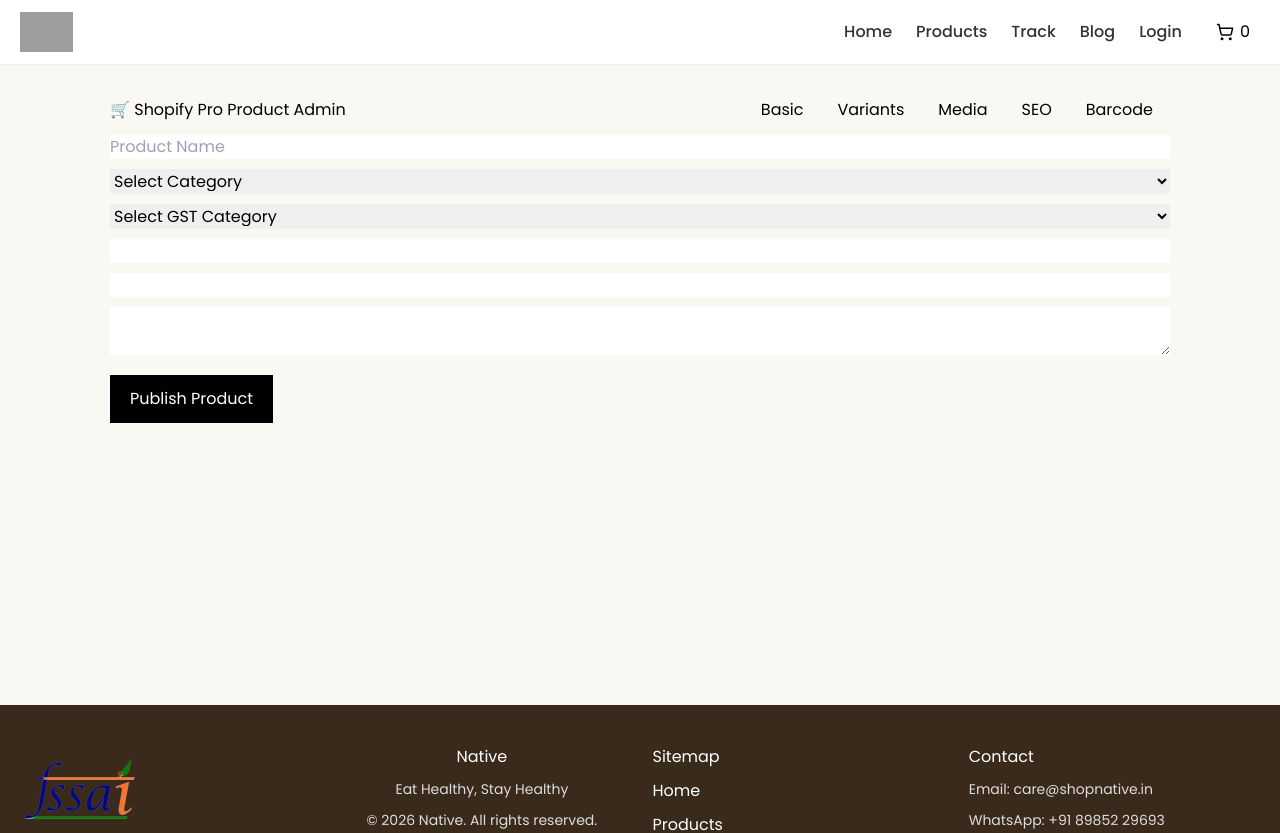
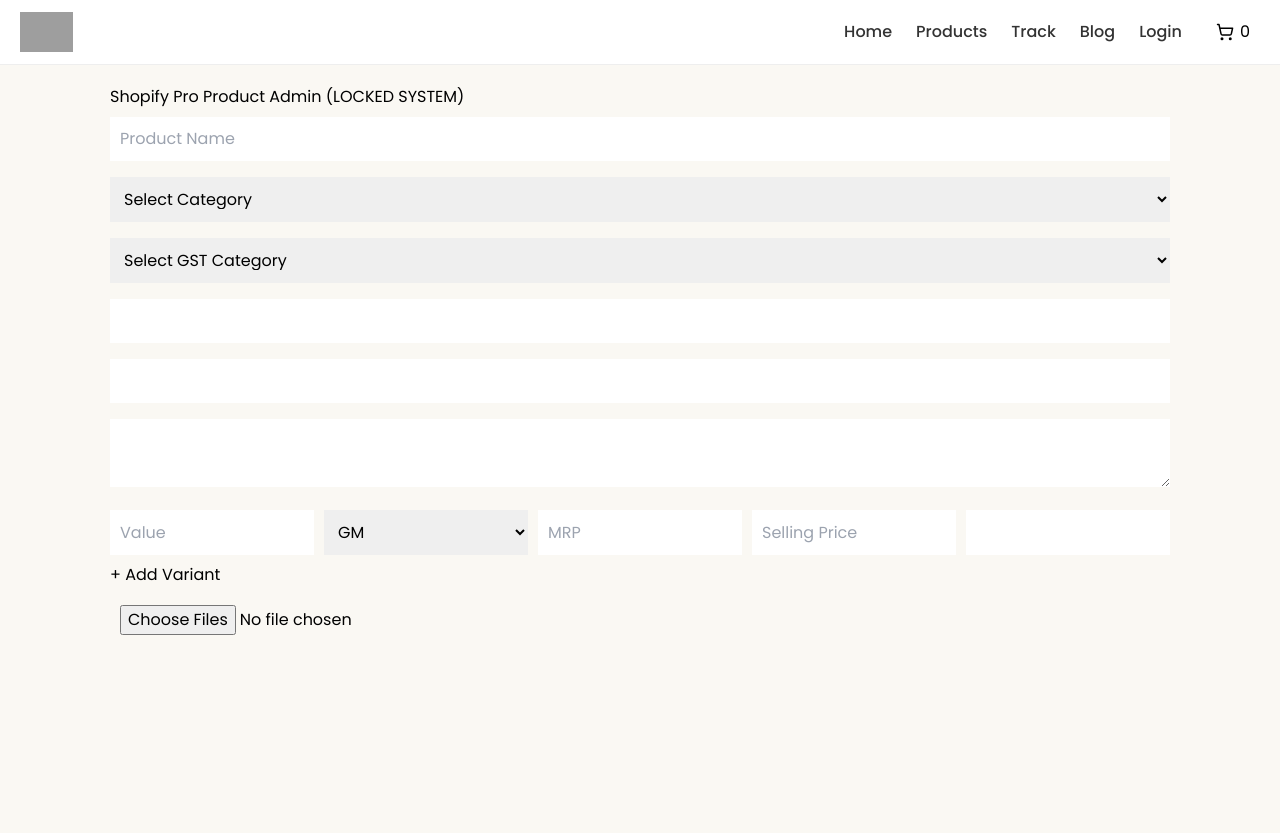
Before and after one commit to nagarajukandula55/native, a Next.js app: page /admin/products in a window 1280 px wide. Shown: the top 833 px of the page. Built offline with nearby package versions, Linux system fonts and the light colour scheme; grey boxes are pictures that could not be loaded.

Commit message:
Update page.js

```diff
--- a/app/admin/products/page.js
+++ b/app/admin/products/page.js
@@ -2,11 +2,13 @@
 
 import { useState, useEffect, useRef } from "react";
 import JsBarcode from "jsbarcode";
+import QRCode from "qrcode";
 
 export default function ProductUpload() {
   const barcodeRef = useRef(null);
+  const qrRef = useRef(null);
 
-  /* ================= CORE (UNCHANGED) ================= */
+  /* ================= CORE (UNCHANGED STRUCTURE) ================= */
 
   const emptyVariant = {
     value: "",
@@ -42,159 +44,90 @@ export default function ProductUpload() {
     keywords: "",
   });
 
-  const [status, setStatus] = useState("draft");
-  const [activeTab, setActiveTab] = useState("basic");
-  const [barcodeValue, setBarcodeValue] = useState("");
+  const [status] = useState("draft");
 
-  /* ================= GST (UNCHANGED CORE LOGIC) ================= */
+  /* ================= VALIDATION ERROR LOCK ================= */
+
+  const [errors, setErrors] = useState([]);
+
+  /* ================= GST CONFIG (UNCHANGED LOGIC) ================= */
 
   const gstOptions = [
-    {
-      name: "Food Preparations (Not Elsewhere Specified)",
-      hsn: "2106",
-      tax: 5,
-      desc: "Includes dosa mix, idli mix, etc.",
-    },
-    {
-      name: "Flours & Meals (Cereal Based)",
-      hsn: "1101",
-      tax: 5,
-      desc: "Flours of cereals, pulses, millets",
-    },
-    {
-      name: "Spices",
-      hsn: "0910",
-      tax: 5,
-      desc: "Spices including masalas",
-    },
-    {
-      name: "Edible Oils",
-      hsn: "1515",
-      tax: 5,
-      desc: "Vegetable oils",
-    },
-    {
-      name: "Prepared / Preserved Foods",
-      hsn: "2001",
-      tax: 12,
-      desc: "Pickles, chutneys, etc",
-    },
-    {
-      name: "Ready to Eat / Packaged Food",
-      hsn: "1904",
-      tax: 12,
-      desc: "Packaged foods",
-    },
-    {
-      name: "Namkeen / Snack Items",
-      hsn: "2106",
-      tax: 12,
-      desc: "Snacks",
-    },
+    { name: "Food Preparations (Not Elsewhere Specified)", hsn: "2106", tax: 5, desc: "Includes dosa mix, idli mix, etc." },
+    { name: "Flours & Meals (Cereal Based)", hsn: "1101", tax: 5, desc: "Flours of cereals, pulses, millets" },
+    { name: "Spices", hsn: "0910", tax: 5, desc: "Spices including masalas" },
+    { name: "Edible Oils", hsn: "1515", tax: 5, desc: "Vegetable oils" },
+    { name: "Prepared / Preserved Foods", hsn: "2001", tax: 12, desc: "Pickles, chutneys" },
+    { name: "Ready to Eat / Packaged Food", hsn: "1904", tax: 12, desc: "Packaged food" },
+    { name: "Namkeen / Snack Items", hsn: "2106", tax: 12, desc: "Snacks" },
   ];
 
   const websiteCategories = [
-    "Instant Mixes",
-    "Spices & Masalas",
-    "Cold Pressed Oils",
-    "Flours & Millets",
-    "Ready to Cook",
-    "Ready to Eat",
-    "Pickles & Chutneys",
-    "Snacks & Namkeen",
-    "Breakfast Essentials",
-    "Combo Packs",
-    "New Arrivals",
+    "Instant Mixes","Spices & Masalas","Cold Pressed Oils","Flours & Millets",
+    "Ready to Cook","Ready to Eat","Pickles & Chutneys","Snacks & Namkeen",
+    "Breakfast Essentials","Combo Packs","New Arrivals",
   ];
 
-  /* ================= AUTO SKU + SEO + SLUG ================= */
+  /* ================= AUTO SEO + SKU KEY ================= */
 
   useEffect(() => {
     if (!form.name) return;
 
     const clean = form.name.replace(/native/gi, "").trim();
+    const key = clean.toUpperCase().replace(/[^A-Z0-9]/g, "");
 
-    const key = clean.toUpperCase().replace(/[^A-Z0-9]/g, "");
     setProductKey(key);
-
-    const slugGen = form.name
-      .toLowerCase()
-      .replace(/[^a-z0-9]+/g, "-")
-      .replace(/(^-|-$)/g, "");
-
-    setSlug(slugGen);
+    setSlug(
+      form.name.toLowerCase().replace(/[^a-z0-9]+/g, "-").replace(/(^-|-$)/g, "")
+    );
 
     setSeo({
-      title: `${form.name} | Buy Online`,
-      description: `Premium ${form.name} available online at best price.`,
-      keywords: `${form.name}, buy online, best price`,
+      title: `${form.name} | Premium Branded Product`,
+      description: `Buy ${form.name} online at best price. 100% quality assured.`,
+      keywords: `${form.name}, buy online, premium product`,
     });
   }, [form.name]);
 
-  /* ================= GST AUTO ================= */
+  /* ================= GST AUTO FIX (STABLE) ================= */
 
   useEffect(() => {
     const selected = gstOptions.find(g => g.name === form.gstCategory);
+    if (!selected) return;
 
-    if (selected) {
     setForm(prev => ({
       ...prev,
-        hsn: selected.hsn,
-        tax: selected.tax,
-        gstDescription: selected.desc,
+      hsn: selected.hsn || "",
+      tax: selected.tax || "",
+      gstDescription: selected.desc || "",
     }));
-    }
   }, [form.gstCategory]);
 
-  /* ================= VARIANTS ================= */
+  /* ================= VARIANT UPDATE (FIXED) ================= */
 
   function updateVariant(i, field, value) {
     const updated = [...form.variants];
-    updated[i][field] = value;
+    updated[i] = { ...updated[i], [field]: value };
 
     if (updated[i].value && productKey) {
       const seq = String(i + 1).padStart(3, "0");
       updated[i].sku = `NA-${productKey}-${seq}-${updated[i].value}${updated[i].unit}`;
     }
 
-    setForm({ ...form, variants: updated });
+    setForm(prev => ({ ...prev, variants: updated }));
   }
 
   function addVariant() {
-    setForm({ ...form, variants: [...form.variants, emptyVariant] });
+    setForm(prev => ({
+      ...prev,
+      variants: [...prev.variants, emptyVariant],
+    }));
   }
 
   function removeVariant(i) {
-    setForm({
-      ...form,
-      variants: form.variants.filter((_, idx) => idx !== i),
-    });
-  }
-
-  /* ================= BARCODE ================= */
-
-  useEffect(() => {
-    if (barcodeRef.current && productKey) {
-      const value = `NA-${productKey}-MASTER`;
-      setBarcodeValue(value);
-
-      JsBarcode(barcodeRef.current, value, {
-        format: "CODE128",
-        width: 2,
-        height: 60,
-        displayValue: true,
-      });
-    }
-  }, [productKey]);
-
-  function downloadBarcode() {
-    const canvas = document.querySelector("#barcodeCanvas");
-    if (!canvas) return;
-
-    const link = document.createElement("a");
-    link.download = `${productKey}-barcode.png`;
-    link.href = canvas.toDataURL("image/png");
-    link.click();
+    setForm(prev => ({
+      ...prev,
+      variants: prev.variants.filter((_, idx) => idx !== i),
+    }));
   }
 
   /* ================= IMAGE UPLOAD ================= */
@@ -231,12 +164,56 @@ export default function ProductUpload() {
     }));
   }
 
-  /* ================= SUBMIT ================= */
+  /* ================= BARCODE + QR ================= */
+
+  useEffect(() => {
+    if (!productKey) return;
+
+    const value = `NA-${productKey}-MASTER`;
+
+    if (barcodeRef.current) {
+      JsBarcode(barcodeRef.current, value, {
+        format: "CODE128",
+        width: 2,
+        height: 70,
+        displayValue: true,
+      });
+    }
+
+    QRCode.toCanvas(qrRef.current, value, { width: 120 });
+  }, [productKey]);
+
+  /* ================= VALIDATION ENGINE (LOCK SYSTEM) ================= */
+
+  function validate() {
+    const err = [];
+
+    if (!form.name) err.push("Product Name required");
+    if (!form.category) err.push("Category required");
+    if (!form.gstCategory) err.push("GST Category required");
+    if (!form.images.length) err.push("At least 1 image required");
+
+    const validVariants = form.variants.filter(v => v.value && v.mrp && v.sellingPrice);
+
+    if (!validVariants.length) err.push("At least 1 valid variant required");
+
+    setErrors(err);
+    return err.length === 0;
+  }
+
+  /* ================= SUBMIT (LOCKED SAFE SAVE) ================= */
 
   async function handleSubmit(e) {
     e.preventDefault();
 
+    if (!validate()) {
+      alert("Fix errors before saving");
+      return;
+    }
+
     for (let v of form.variants) {
+      if (!v.value) continue;
+
       await fetch("/api/admin/products", {
         method: "POST",
         headers: { "Content-Type": "application/json" },
@@ -254,7 +231,7 @@ export default function ProductUpload() {
       });
     }
 
-    alert("Product Published");
+    alert("Product Published Successfully");
   }
 
   /* ================= UI ================= */
@@ -262,24 +239,16 @@ export default function ProductUpload() {
   return (
     <div className="wrap">
 
-      {/* HEADER */}
-      <div className="header">
-        <h1>🛒 Shopify Pro Product Admin</h1>
+      <h1>Shopify Pro Product Admin (LOCKED SYSTEM)</h1>
 
-        <div className="tabs">
-          <button onClick={() => setActiveTab("basic")}>Basic</button>
-          <button onClick={() => setActiveTab("variants")}>Variants</button>
-          <button onClick={() => setActiveTab("media")}>Media</button>
-          <button onClick={() => setActiveTab("seo")}>SEO</button>
-          <button onClick={() => setActiveTab("barcode")}>Barcode</button>
+      {errors.length > 0 && (
+        <div className="errors">
+          {errors.map((e,i)=> <p key={i}>⚠ {e}</p>)}
         </div>
-      </div>
+      )}
 
       <form onSubmit={handleSubmit}>
 
-        {/* ================= BASIC ================= */}
-        {activeTab === "basic" && (
-          <div className="grid">
         <input placeholder="Product Name"
           value={form.name}
           onChange={(e)=>setForm({...form,name:e.target.value})}
@@ -293,50 +262,37 @@ export default function ProductUpload() {
         <select onChange={(e)=>setForm({...form,gstCategory:e.target.value})}>
           <option>Select GST Category</option>
           {gstOptions.map(g =>
-                <option key={g.name}>{g.name}</option>
+            <option key={g.name} value={g.name}>{g.name} ({g.tax}%)</option>
           )}
         </select>
 
         <input value={form.hsn} readOnly />
         <input value={form.tax} readOnly />
         <textarea value={form.gstDescription} readOnly />
-          </div>
-        )}
 
-        {/* ================= VARIANTS ================= */}
-        {activeTab === "variants" && (
-          <div>
+        {/* VARIANTS */}
         {form.variants.map((v,i)=>(
-              <div className="row" key={i}>
+          <div key={i} className="row">
             <input placeholder="Value"
               onChange={(e)=>updateVariant(i,"value",e.target.value)} />
 
             <select onChange={(e)=>updateVariant(i,"unit",e.target.value)}>
-                  <option>GM</option>
-                  <option>KG</option>
-                  <option>ML</option>
-                  <option>L</option>
+              <option>GM</option><option>KG</option><option>ML</option><option>L</option>
             </select>
 
             <input placeholder="MRP"
               onChange={(e)=>updateVariant(i,"mrp",e.target.value)} />
 
-                <input placeholder="Selling"
+            <input placeholder="Selling Price"
               onChange={(e)=>updateVariant(i,"sellingPrice",e.target.value)} />
 
             <input value={v.sku} readOnly />
-
-                <button type="button" onClick={()=>removeVariant(i)}>X</button>
           </div>
         ))}
 
         <button type="button" onClick={addVariant}>+ Add Variant</button>
-          </div>
-        )}
 
-        {/* ================= MEDIA ================= */}
-        {activeTab === "media" && (
-          <div>
+        {/* IMAGE */}
         <input type="file" multiple onChange={handleImageUpload} />
 
         <div className="imgGrid">
@@ -344,51 +300,22 @@ export default function ProductUpload() {
             <img key={i} src={img.preview} />
           ))}
         </div>
-          </div>
-        )}
 
-        {/* ================= SEO ================= */}
-        {activeTab === "seo" && (
-          <div>
-            <input value={seo.title}
-              onChange={(e)=>setSeo({...seo,title:e.target.value})}/>
+        {/* BARCODE + QR */}
+        <canvas ref={barcodeRef}></canvas>
+        <canvas ref={qrRef}></canvas>
 
-            <textarea value={seo.description}
-              onChange={(e)=>setSeo({...seo,description:e.target.value})}/>
-
-            <input value={seo.keywords}
-              onChange={(e)=>setSeo({...seo,keywords:e.target.value})}/>
-          </div>
-        )}
-
-        {/* ================= BARCODE ================= */}
-        {activeTab === "barcode" && (
-          <div>
-            <canvas ref={barcodeRef} id="barcodeCanvas"></canvas>
-
-            <button type="button" onClick={downloadBarcode}>
-              Download Barcode
-            </button>
-
-            <p>{barcodeValue}</p>
-          </div>
-        )}
-
-        <button type="submit" className="save">
-          Publish Product
-        </button>
+        <button type="submit">FINAL PUBLISH (LOCKED)</button>
 
       </form>
 
       <style jsx>{`
         .wrap{max-width:1100px;margin:auto;padding:20px;}
-        .header{display:flex;justify-content:space-between;align-items:center;}
-        .tabs button{margin:5px;padding:8px 12px;}
-        .grid{display:grid;gap:10px;}
-        .row{display:grid;grid-template-columns:repeat(5,1fr) auto;gap:10px;}
+        input,select,textarea{width:100%;padding:10px;margin:8px 0;}
+        .row{display:grid;grid-template-columns:repeat(5,1fr);gap:10px;}
         .imgGrid{display:flex;gap:10px;flex-wrap:wrap;}
         img{width:80px;height:80px;object-fit:cover;}
-        .save{margin-top:20px;padding:12px 20px;background:black;color:#fff;}
+        .errors{background:#ffe5e5;padding:10px;margin-bottom:10px;}
       `}</style>
 
     </div>
```
Lines whose indentation alone changed are shown as unchanged.
